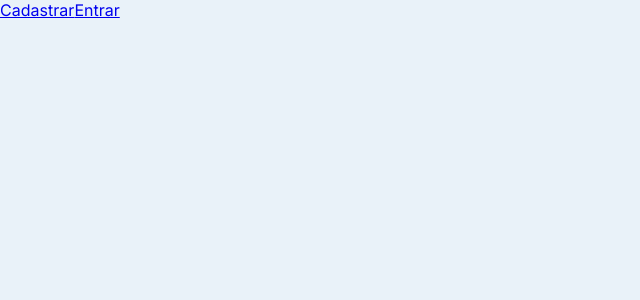
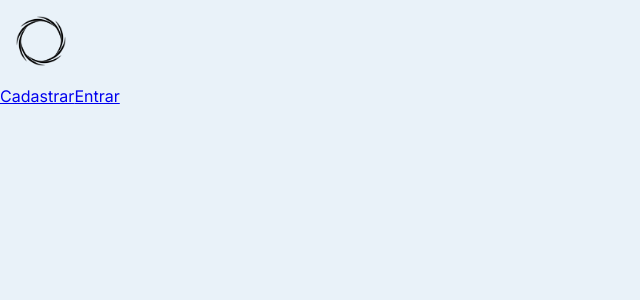
Before and after one commit to Logic-Ware/vigia-saude-web, a Next.js app: page / in a window 1280 px wide. Shown: the top 300 px of the page, without its empty margins (0-640 px from the left). Built offline with nearby package versions, Linux system fonts and the light colour scheme.

Commit message:
add navigation bar

```diff
--- a/src/app/(pages)/layout.js
+++ /dev/null
@@ -1,17 +0,0 @@
-import { Inter } from 'next/font/google'
-import "../styles/App.scss"
-
-const inter = Inter({ subsets: ['latin'] })
-
-export const metadata = {
-  title: 'Create Next App',
-  description: 'Generated by create next app',
-}
-
-export default function RootLayout({ children }) {
-  return (
-    <html lang="en">
-      <body className={inter.className}>{children}</body>
-    </html>
-  )
-}
--- /dev/null
+++ b/src/app/(pages)/layout.jsx
@@ -0,0 +1,21 @@
+import { Inter } from "next/font/google";
+import "../styles/App.scss";
+import BarraNav from "@/components/BarraNav/barraNav";
+
+const inter = Inter({ subsets: ["latin"] });
+
+export const metadata = {
+	title: "Create Next App",
+	description: "Generated by create next app",
+};
+
+export default function RootLayout({ children }) {
+	return (
+		<html lang="en">
+			<body className={inter.className}>
+				<BarraNav />
+				{children}
+			</body>
+		</html>
+	);
+}
--- /dev/null
+++ b/src/components/BarraNav/barraNav.jsx
@@ -0,0 +1,21 @@
+import Link from "next/link";
+import Image from "next/image";
+import logoVigiaSaude from "/public/logo_vigia_saude.png";
+import "./barraNav.scss"
+
+export default function BarraNav() {
+    return (
+        <>
+        <nav>
+            <Link href="">
+                <Image
+                width={50}
+                height={50}
+                src={logoVigiaSaude}
+                alt="Logo do Vigia Saúde"
+                />
+            </Link>
+        </nav>
+        </>
+    )
+}
--- /dev/null
+++ b/src/components/BarraNav/barraNav.scss
@@ -0,0 +1,5 @@
+@use "./src/app/styles/App.scss";
+
+nav {
+    margin: 1rem;
+}
```
Also changed, not shown: public/logo_vigia_saude.png (added).
